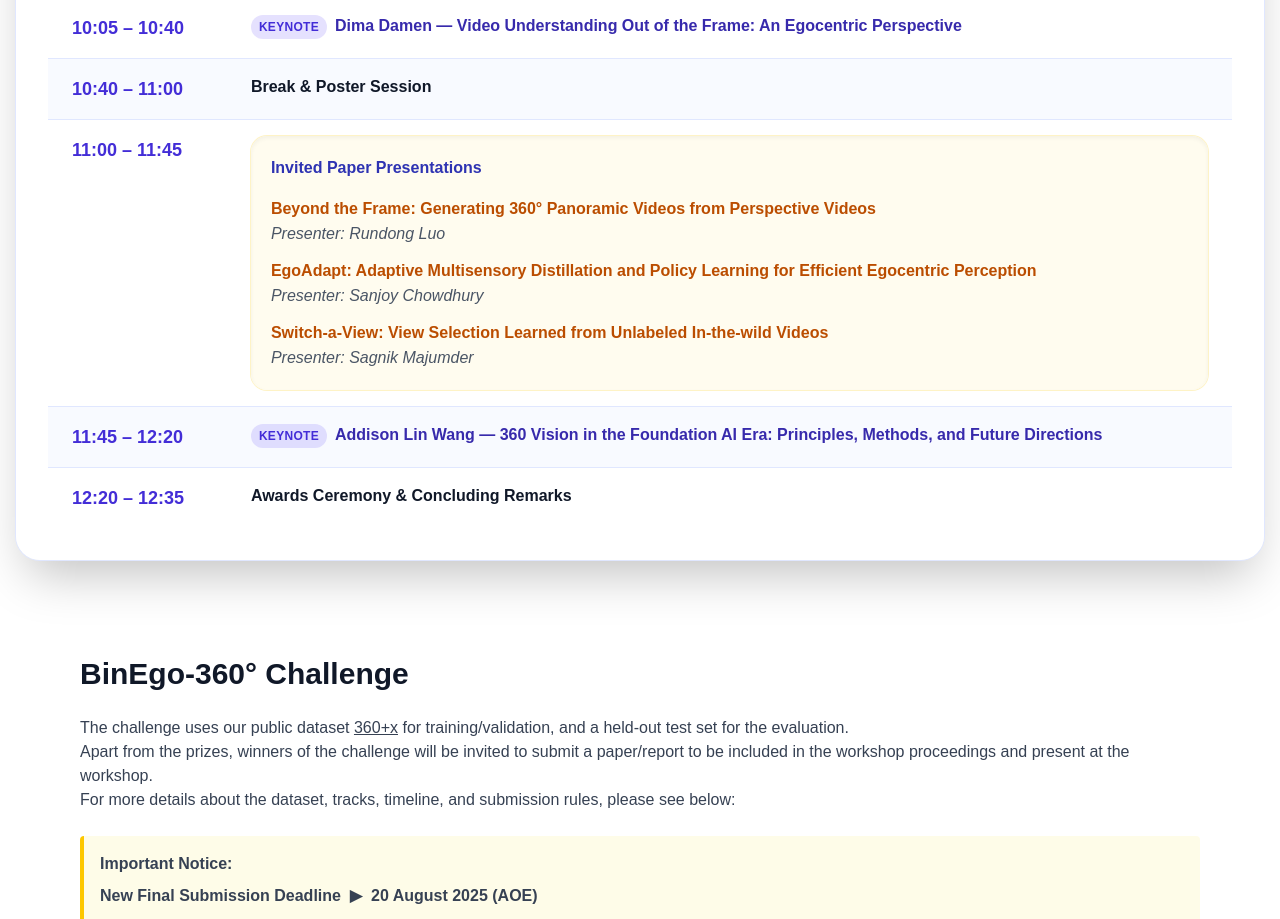
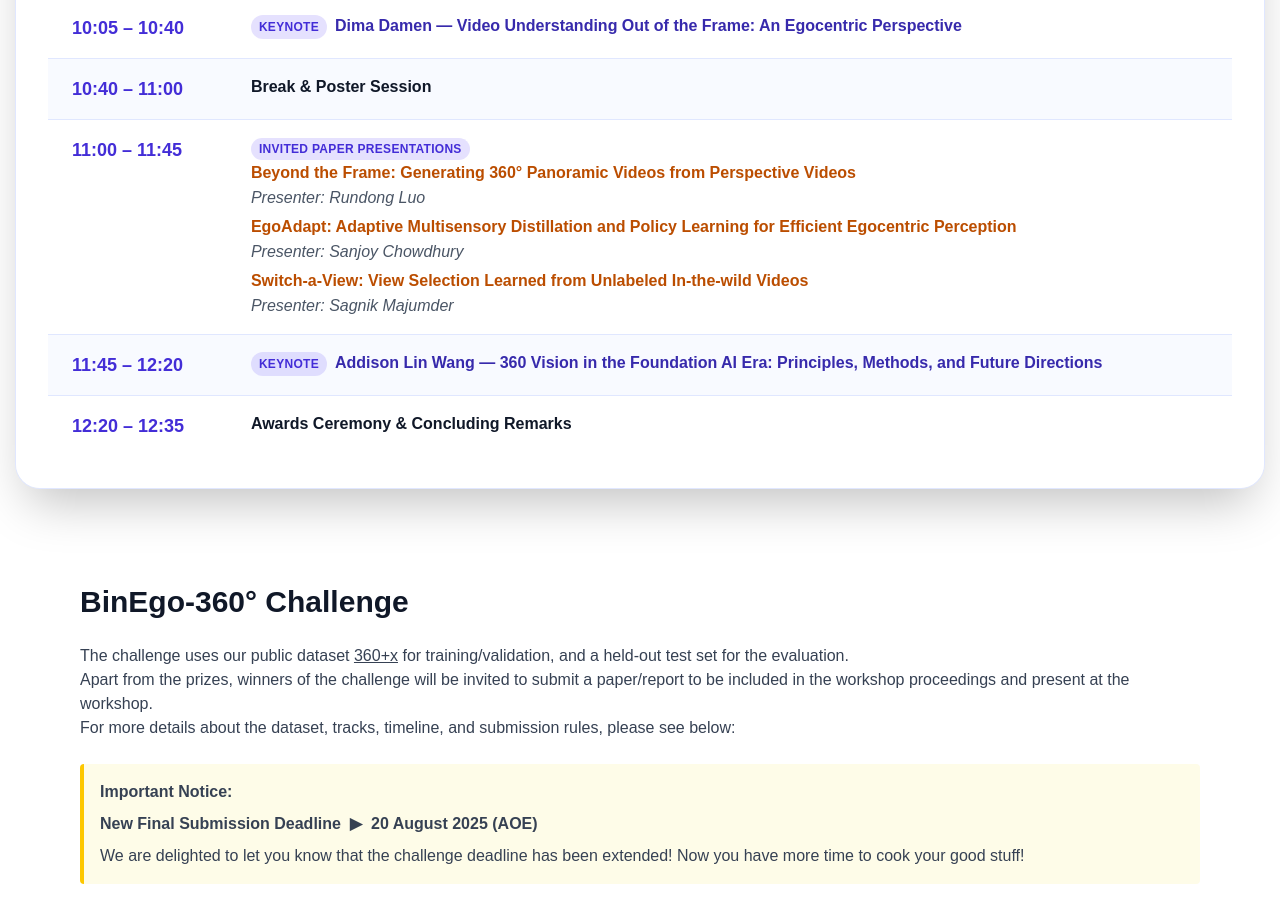
Before and after one commit to HenryQUQ/BinEgo-360, a Next.js app: page / in a window 1280 px wide. Shown: the part 1780-2699 px from the top of the page. Built offline with nearby package versions, Linux system fonts and the light colour scheme.

Commit message:
Update page.tsx

```diff
--- a/app/page.tsx
+++ b/app/page.tsx
@@ -492,13 +492,21 @@
                                                         )}
 
                                                         {isInvited && (
-                                                            <div className="rounded-2xl bg-amber-50/80 p-5 text-sm text-gray-700 shadow-inner ring-1 ring-amber-100">
-                                                                <div className="flex flex-wrap items-center gap-3">
-                                                                    <span className="text-base font-semibold text-[#2E33B2]">
-                                                                        {event}
-                                                                    </span>
-                                                                </div>
-                                                                <ul className="mt-4 space-y-3 leading-relaxed md:text-base">
+                                                            // <div className="rounded-2xl bg-amber-50/80 p-5 text-sm text-gray-700 shadow-inner ring-1 ring-amber-100">
+                                                            //     <div className="flex flex-wrap items-center gap-3">
+                                                            //         {/* <span className="rounded-full bg-amber-500/15 px-3 py-1 text-xs font-bold uppercase tracking-wide text-amber-700">
+                                                            //             Invited Session
+                                                            //         </span> */}
+                                                            //         <span className="text-base font-semibold text-[#2E33B2]">
+                                                            //             {event}
+                                                            //         </span>
+                                                            //     </div>
+                                                            //     <ul className="mt-4 space-y-3 leading-relaxed md:text-base">
+                                                            <div className="space-y-4 text-sm text-gray-700 md:text-base">
+                                                                <span className="rounded-full bg-indigo-600/15 px-2 py-1 text-xs font-bold uppercase tracking-wide text-indigo-700">
+                                                                    {event}
+                                                                </span>
+                                                                <ul className="space-y-1 leading-relaxed">
                                                                     {invitedPapers.map((paper, j) => (
                                                                         <li key={j} className="space-y-1">
                                                                             <a
```
